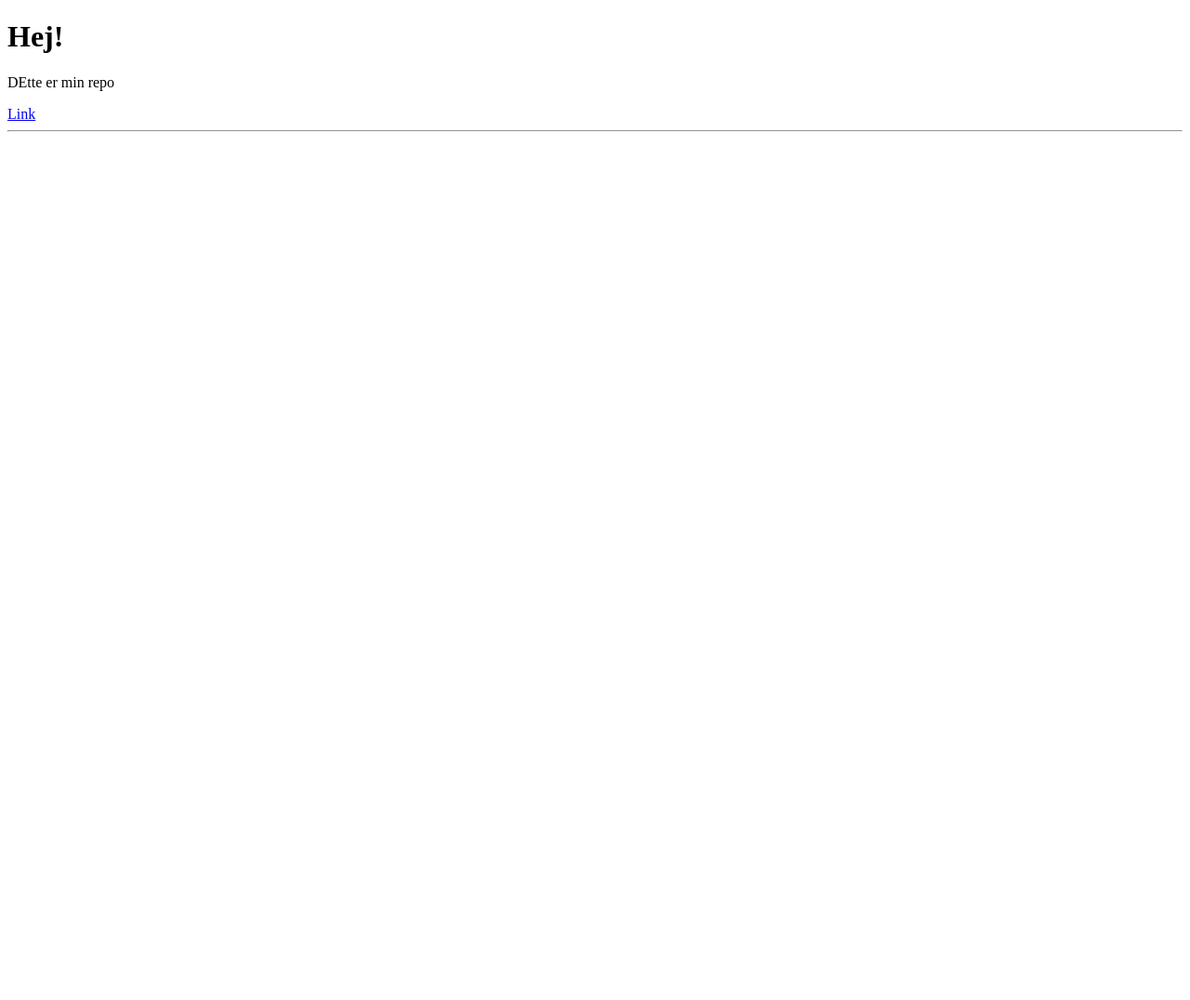
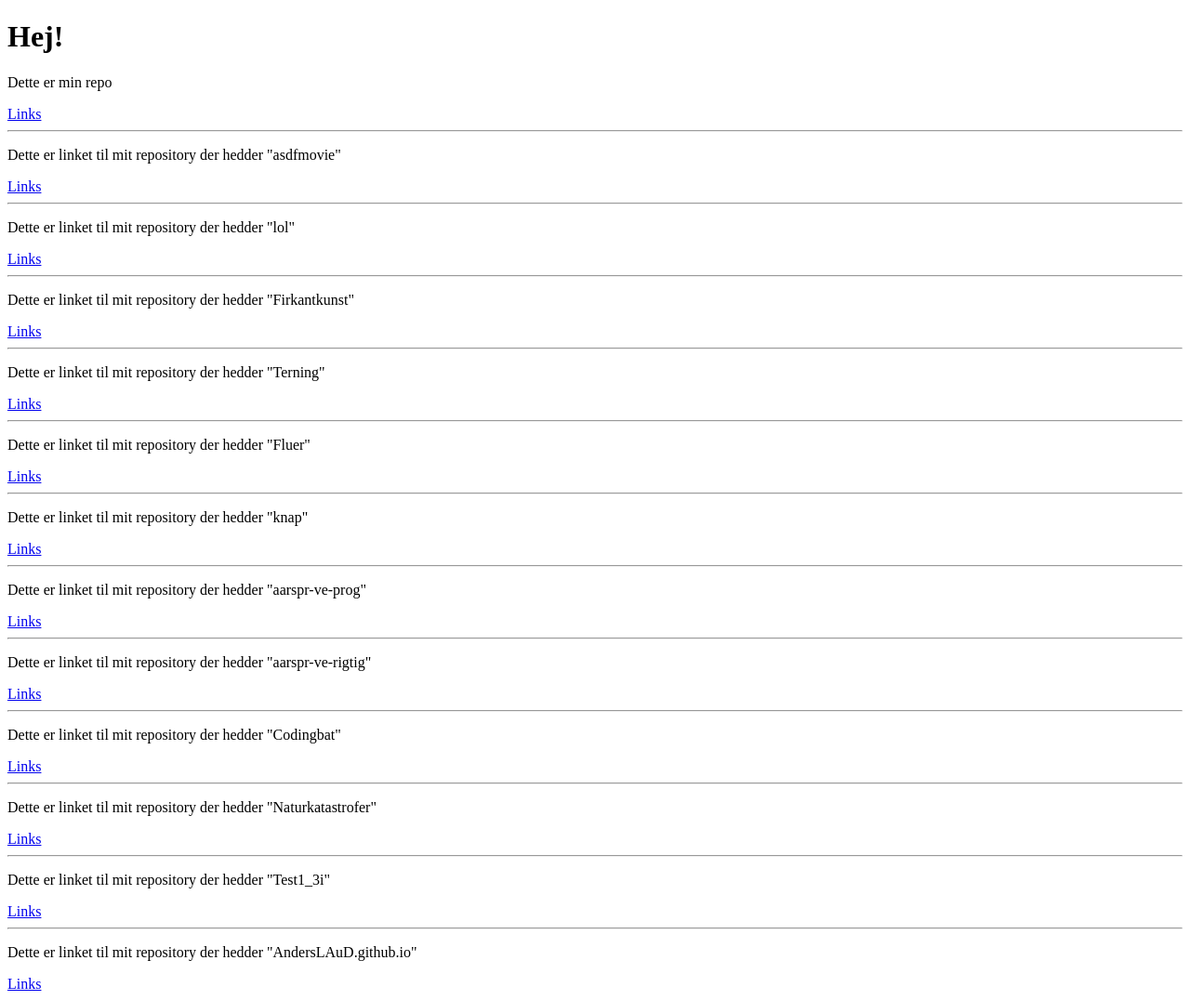
Before and after one commit to AndersLAuD/AndersLAuD.github.io, a plain HTML site: page index.html in a window 1280 px wide. Shown: the whole page at 93% size. Before the commit the page ends 800 px from the top, so only its background shows below. Drawn offline with Linux system fonts and the light colour scheme.

Commit message:
Add files via upload

```diff
--- a/index.html
+++ b/index.html
@@ -5,9 +5,55 @@
   </head>
   <body>
     <h1>Hej!</h1>
-    <p>DEtte er min repo</p>
-    <a href="https://google.com">Link</a>
+    <p>Dette er min repo</p>
+    <a href="https://google.com">Links</a>
     <br>
     <hr>
+    <p>Dette er linket til mit repository der hedder "asdfmovie"</p>
+    <a href="https://github.com/AndersLAuD/asdfmovie">Links</a>
+    <br>
+    <hr>
+    <p>Dette er linket til mit repository der hedder "lol"</p>
+    <a href="https://github.com/AndersLAuD/lol">Links</a>
+    <br>
+    <hr>
+    <p>Dette er linket til mit repository der hedder "Firkantkunst"</p>
+    <a href="https://github.com/AndersLAuD/Firkantkunst">Links</a>
+    <br>
+    <hr>
+    <p>Dette er linket til mit repository der hedder "Terning"</p>
+    <a href="https://github.com/AndersLAuD/Terning">Links</a>
+    <br>
+    <hr>
+    <p>Dette er linket til mit repository der hedder "Fluer"</p>
+    <a href="https://github.com/AndersLAuD/Fluer">Links</a>
+    <br>
+    <hr>
+    <p>Dette er linket til mit repository der hedder "knap"</p>
+    <a href="https://github.com/AndersLAuD/knap">Links</a>
+    <br>
+    <hr>
+    <p>Dette er linket til mit repository der hedder "aarspr-ve-prog"</p>
+    <a href="https://github.com/AndersLAuD/aarspr-ve-prog">Links</a>
+    <br>
+    <hr>
+    <p>Dette er linket til mit repository der hedder "aarspr-ve-rigtig"</p>
+    <a href="https://github.com/AndersLAuD/aarspr-ve-rigtig">Links</a>
+    <br>
+    <hr>
+    <p>Dette er linket til mit repository der hedder "Codingbat"</p>
+    <a href="https://github.com/AndersLAuD/Codingbat">Links</a>
+    <br>
+    <hr>
+    <p>Dette er linket til mit repository der hedder "Naturkatastrofer"</p>
+    <a href="https://github.com/AndersLAuD/Naturkatastrofer">Links</a>
+    <br>
+    <hr>
+    <p>Dette er linket til mit repository der hedder "Test1_3i"</p>
+    <a href="https://github.com/AndersLAuD/Test1_3i">Links</a>
+    <br>
+    <hr>
+    <p>Dette er linket til mit repository der hedder "AndersLAuD.github.io"</p>
+    <a href="https://github.com/AndersLAuD/AndersLAuD.github.io">Links</a>
   </body>
   </html>
```
